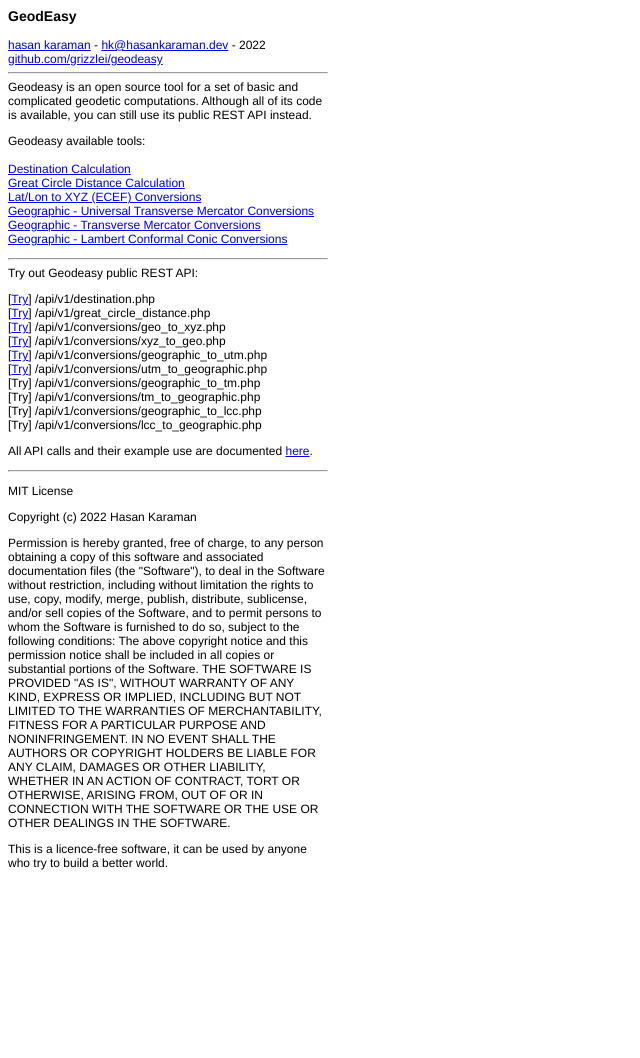
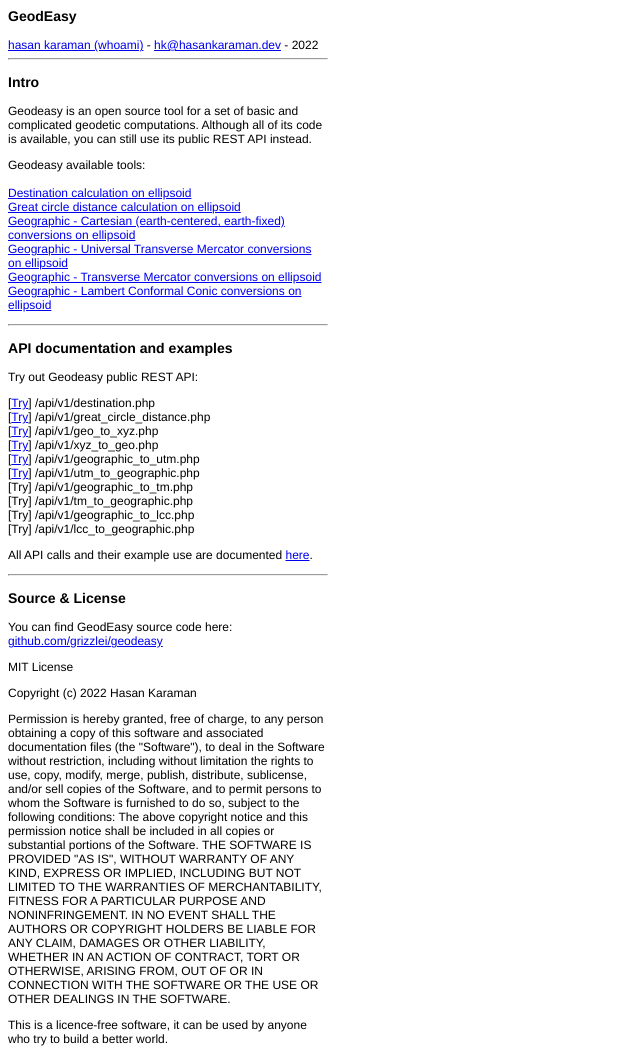
Before and after one commit to grizzlei/geodeasy, a PHP site: page / in a window 1280 px wide. Shown: the whole page, without its empty margins (0-640 px from the left). Before the commit the page ends 870 px from the top, so only its background shows below. Run offline with PHP 8.4, Linux system fonts and the light colour scheme.

Commit message:
docs: index.php and README.md updated.

```diff
--- a/index.php
+++ b/index.php
@@ -12,24 +12,24 @@ $api_utm_to_geo="/api/v1/utm_to_geographic.php?easting=693497.58&northing=388874
 <body style="width:25%; font-family:Helvetica; font-size:12px;">
 
     <h3>GeodEasy</h3>
-<a href="https://hasankaraman.dev/whoami">hasan karaman</a> - <a href="mailto:hk@hasankaraman.dev">hk@hasankaraman.dev</a> - 2022 <br>
-<a href="https://github.com/grizzlei/geodeasy">github.com/grizzlei/geodeasy</a>
+<a href="https://hasankaraman.dev/whoami">hasan karaman (whoami)</a> - <a href="mailto:hk@hasankaraman.dev">hk@hasankaraman.dev</a> - 2022
 <hr>
-
+<h3> Intro </h3>
 Geodeasy is an open source tool for a set of basic and complicated geodetic
 computations. Although all of its code is available, you can still use its
 public REST API instead.
 <p>
 Geodeasy available tools:<br><br>
 
-<a href="#">Destination Calculation</a><br>
-<a href="#">Great Circle Distance Calculation</a><br>
-<a href="#">Lat/Lon to XYZ (ECEF) Conversions</a><br>
-<a href="#">Geographic - Universal Transverse Mercator Conversions</a><br>
-<a href="#">Geographic - Transverse Mercator Conversions</a><br>
-<a href="#">Geographic - Lambert Conformal Conic Conversions</a>
+<a href="#">Destination calculation on ellipsoid</a><br>
+<a href="#">Great circle distance calculation on ellipsoid</a><br>
+<a href="#">Geographic - Cartesian (earth-centered, earth-fixed) conversions on ellipsoid</a><br>
+<a href="#">Geographic - Universal Transverse Mercator conversions on ellipsoid</a><br>
+<a href="#">Geographic - Transverse Mercator conversions on ellipsoid</a><br>
+<a href="#">Geographic - Lambert Conformal Conic conversions on ellipsoid</a>
 
 <hr>
+<h3> API documentation and examples </h3>
 Try out Geodeasy public REST API:<br>
 <p>
 [<a href="http://<?php print($base_url.$api_destination) ?>"
@@ -37,20 +37,22 @@ target="_blank">Try</a>] /api/v1/destination.php<br>
 [<a href="http://<?php print($base_url.$api_great_circle_distance) ?>"
 target="_blank">Try</a>] /api/v1/great_circle_distance.php<br>
 [<a href="http://<?php print($base_url.$api_geo_to_xyz) ?>"
-target="_blank">Try</a>] /api/v1/conversions/geo_to_xyz.php<br>
+target="_blank">Try</a>] /api/v1/geo_to_xyz.php<br>
 [<a href="http://<?php print($base_url.$api_xyz_to_geo) ?>"
-target="_blank">Try</a>] /api/v1/conversions/xyz_to_geo.php<br>
+target="_blank">Try</a>] /api/v1/xyz_to_geo.php<br>
 [<a href="http://<?php print($base_url.$api_geo_to_utm) ?>"
-target="_blank">Try</a>] /api/v1/conversions/geographic_to_utm.php<br>
+target="_blank">Try</a>] /api/v1/geographic_to_utm.php<br>
 [<a href="http://<?php print($base_url.$api_utm_to_geo) ?>"
-target="_blank">Try</a>] /api/v1/conversions/utm_to_geographic.php<br>
-[<a>Try</a>] /api/v1/conversions/geographic_to_tm.php<br>
-[<a>Try</a>] /api/v1/conversions/tm_to_geographic.php<br>
-[<a>Try</a>] /api/v1/conversions/geographic_to_lcc.php<br>
-[<a>Try</a>] /api/v1/conversions/lcc_to_geographic.php
+target="_blank">Try</a>] /api/v1/utm_to_geographic.php<br>
+[<a>Try</a>] /api/v1/geographic_to_tm.php<br>
+[<a>Try</a>] /api/v1/tm_to_geographic.php<br>
+[<a>Try</a>] /api/v1/geographic_to_lcc.php<br>
+[<a>Try</a>] /api/v1/lcc_to_geographic.php
 <p>
 All API calls and their example use are documented <a href="#">here</a>.
 <hr>
+<h3> Source & License </h3>
+You can find GeodEasy source code here: <a href="https://github.com/grizzlei/geodeasy">github.com/grizzlei/geodeasy</a>
 <p>
 MIT License
 <p>
```
Also changed, not shown: README.md.
